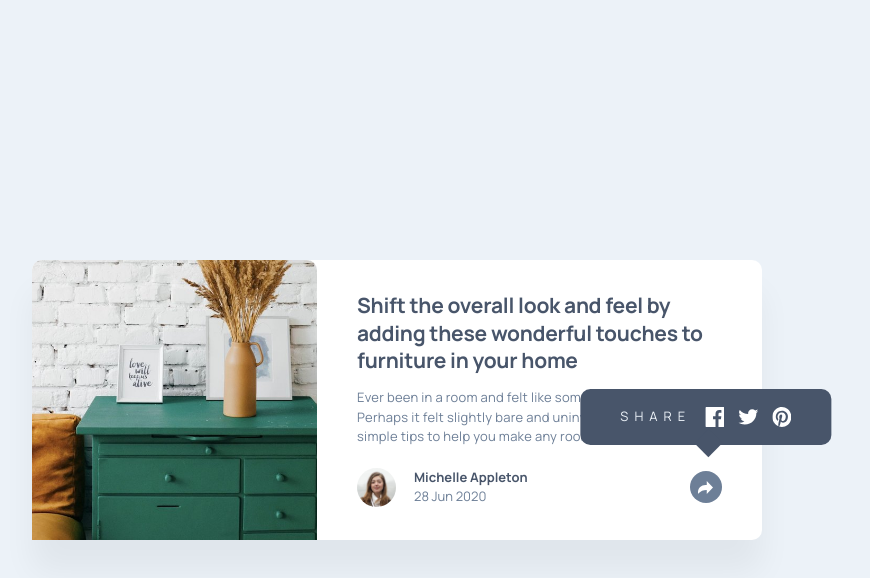
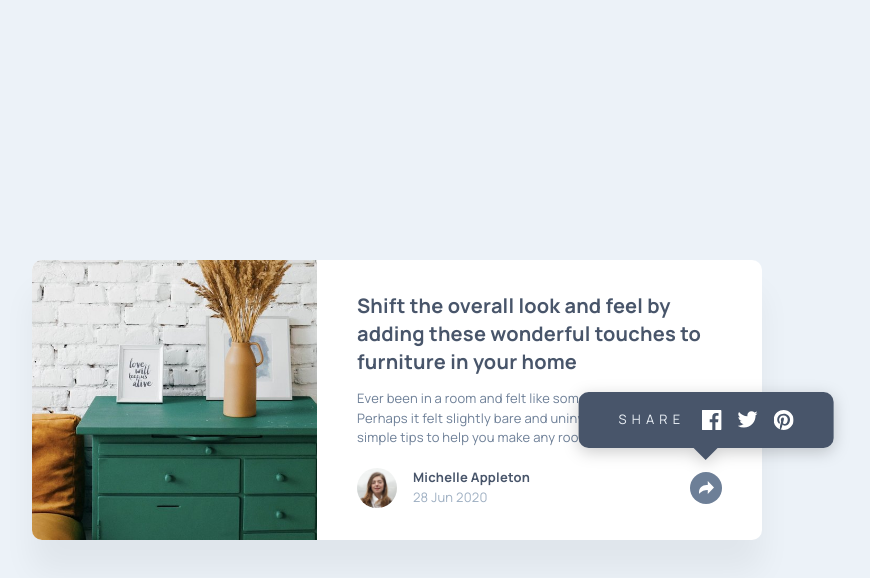
Before and after one commit to raubaca/frontendmentor, a plain HTML site: page article-preview-component/index.html in a window 1280 px wide. Both pictures are taken after a click on the button 948 px from the left and 487 px from the top of the page. Shown: the whole page, without its empty margins (243-1113 px from the left). Drawn offline with Linux system fonts and the light colour scheme.

Commit message:
fix details

```diff
--- a/article-preview-component/index.html
+++ b/article-preview-component/index.html
@@ -47,7 +47,7 @@
         <button class="share" id="share">
           <img src="images/icon-share.svg" alt="Share" />
         </button>
-        <div class="share-links" id="share-links">
+        <div class="share_links" id="share-links">
           <span>Share</span>
           <a href="#">
             <img src="images/icon-facebook.svg" alt="Facebook" />
--- a/article-preview-component/style.css
+++ b/article-preview-component/style.css
@@ -6,23 +6,22 @@
   --white: hsl(0, 0%, 100%);
 
   --font-family: 'Manrope', sans-serif;
-  --font-size: 13px;
+  --font-size: 0.8125rem;
   --font-size-title: 17px;
 
-  --space-xl: 36px;
-  --space-l: 32px;
-  --space: 20px;
-  --space-s: 14px;
+  --size-xs: 1rem;
+  --size-sm: 1.5rem;
+  --size-md: 2rem;
+  --size-lg: 2.25rem;
+  --size-xl: 2.5rem;
+
+  --border-radius: 10px;
 }
 
 * {
   margin: 0;
   padding: 0;
   box-sizing: border-box;
-}
-
-html {
-  font-size: var(--font-size);
 }
 
 img {
@@ -36,19 +35,14 @@
   color: var(--very-dark-grayish-blue);
 }
 
-button {
-  appearance: none;
-  border: 0;
-  outline: none;
-  cursor: pointer;
-}
-
 body {
   display: grid;
   place-content: center;
   min-height: 100dvh;
   font-family: var(--font-family);
+  font-size: var(--font-size);
   font-weight: 400;
+  letter-spacing: 0.2px;
   line-height: 1.5;
   background: var(--light-grayish-blue);
   color: var(--desaturated-dark-blue);
@@ -57,74 +51,74 @@
 .article {
   max-width: 328px; /* fix */
   background: var(--white);
-  border-radius: 10px;
-  box-shadow: 0 32px 32px 0 rgba(0, 0, 0, 0.05);
+  border-radius: var(--border-radius);
+  box-shadow: 0 var(--size-md) var(--size-md) 0 rgba(0, 0, 0, 0.05);
 }
 .article_img {
-  aspect-ratio: 5 / 3.05; /* pixel-perfect adjust */
+  aspect-ratio: 5 / 3.05;
   object-fit: cover;
   object-position: 0% 25%;
-  border-radius: 10px 10px 0 0;
+  border-radius: var(--border-radius) var(--border-radius) 0 0;
 }
 .article_content {
-  padding: 36px 32px 14px;
+  padding: var(--size-lg) var(--size-md) var(--size-xs);
   h1 {
-    font-size: var(--font-size-title);
-    line-height: 1.4;
-    letter-spacing: -0.02rem; /* fix */
-    margin-block-end: 14px;
+    font-size: var(--size-xs);
   }
   p {
-    letter-spacing: 0.02rem; /* fix */
+    margin-block-start: 1em;
   }
 }
 .article_author {
   position: relative;
   display: flex;
   align-items: center;
-  padding: 20px 32px;
+  gap: var(--size-xs);
+  padding: var(--size-xs) var(--size-md);
+  color: var(--grayish-blue);
   h2 {
-    font-size: 1rem;
+    font-size: 1em;
   }
 }
 
 .avatar {
-  width: 3rem;
-  margin-inline-end: 18px;
+  width: var(--size-xl);
   aspect-ratio: 1;
   border-radius: 50%;
 }
 
 .share {
+  appearance: none;
+  border: 0;
+  outline: none;
+  cursor: pointer;
   margin-inline-start: auto;
-  width: 2.5rem;
-  height: 2.5rem;
+  display: grid;
+  place-items: center;
+  width: var(--size-md);
+  aspect-ratio: 1;
   border-radius: 50%;
   background: var(--light-grayish-blue);
-  img {
-    margin: auto;
-  }
 }
 
 /* Links */
-.share-links {
+.share_links {
   display: none;
   position: absolute;
-  inset: 0;
+  inset: 0 0;
   align-items: center;
-  gap: 14px;
-  padding: 14px 32px;
+  gap: var(--size-xs);
+  padding-inline: var(--size-md);
   background: var(--very-dark-grayish-blue);
   color: var(--white);
-  border-radius: 0 0 10px 10px;
-
+  border-radius: 0 0 var(--border-radius) var(--border-radius);
   span {
     text-transform: uppercase;
-    letter-spacing: 6px;
+    letter-spacing: 0.4em;
     color: var(--light-grayish-blue);
   }
   a {
-    width: 1.5rem;
+    width: 1.25rem;
   }
   &.active {
     display: flex;
@@ -132,7 +126,7 @@
 }
 
 /* Check if there's any 'active' class and apply style to share button */
-:has(.active) .share {
+.article_author:has(.active) .share {
   position: relative;
   z-index: 1;
   background: var(--desaturated-dark-blue);
@@ -141,41 +135,46 @@
   }
 }
 
+/* Desktop */
 @media (width > 960px) {
   .article {
     display: grid;
     grid-template-columns: 285px 1fr;
+    grid-template-rows: auto 1fr;
     max-width: 730px;
   }
   .article_img {
     grid-row: span 2;
     aspect-ratio: 1 / 0.98;
-    border-radius: 10px 0 0 10px 0;
+    border-radius: var(--border-radius) 0 0 var(--border-radius);
   }
   .article_content {
-    padding: 32px 40px 0;
+    padding: var(--size-md) var(--size-xl) var(--size-xs);
     h1 {
-      font-size: 21px;
-      line-height: 1.3;
+      font-size: 20px;
+      line-height: 1.4;
     }
   }
   .article_author {
-    padding: 0 40px 26px;
+    align-self: start;
+    padding: 4px var(--size-xl); /* Pixel perfect padding fix */
   }
-  .share-links {
+  /* Tooltip on desktop */
+  .share_links {
     inset: auto;
     left: calc(100% - 56px);
-    bottom: calc(100% + 16px);
-    padding: 18px 40px;
-    border-radius: 10px;
+    bottom: calc(100% + var(--size-xs));
+    padding: 18px var(--size-xl);
+    border-radius: var(--border-radius);
     translate: -50%;
+    filter: drop-shadow(rgba(0, 0, 0, 0.2) 0 4px 8px);
     &::after {
       content: '';
       position: absolute;
-      bottom: -8px;
-      left: calc(50% - 8px);
-      border: 10px solid var(--very-dark-grayish-blue);
-      transform: rotate(45deg);
+      left: calc(50% - 13px);
+      bottom: -25px;
+      border: 13px solid transparent;
+      border-block-start-color: var(--very-dark-grayish-blue);
     }
   }
 }
```
